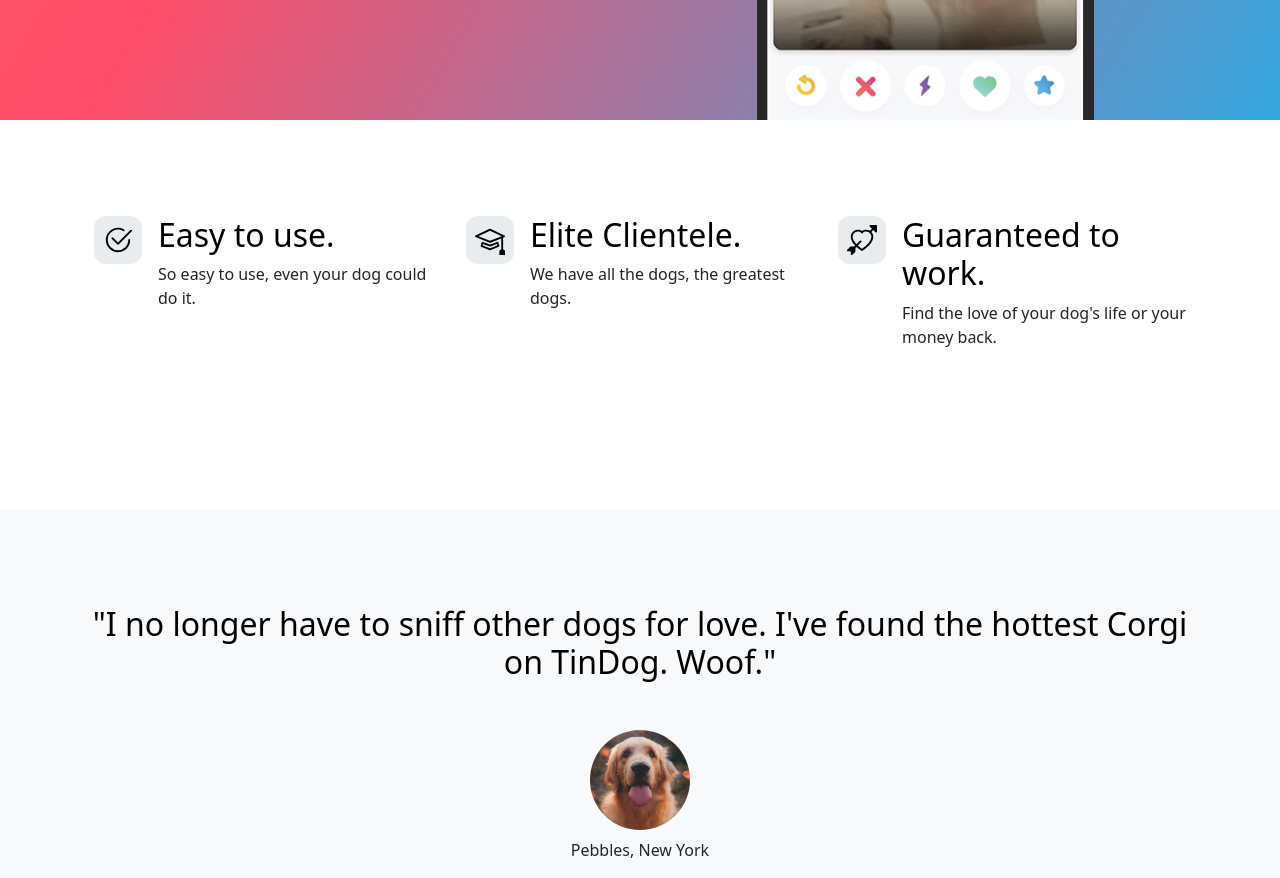
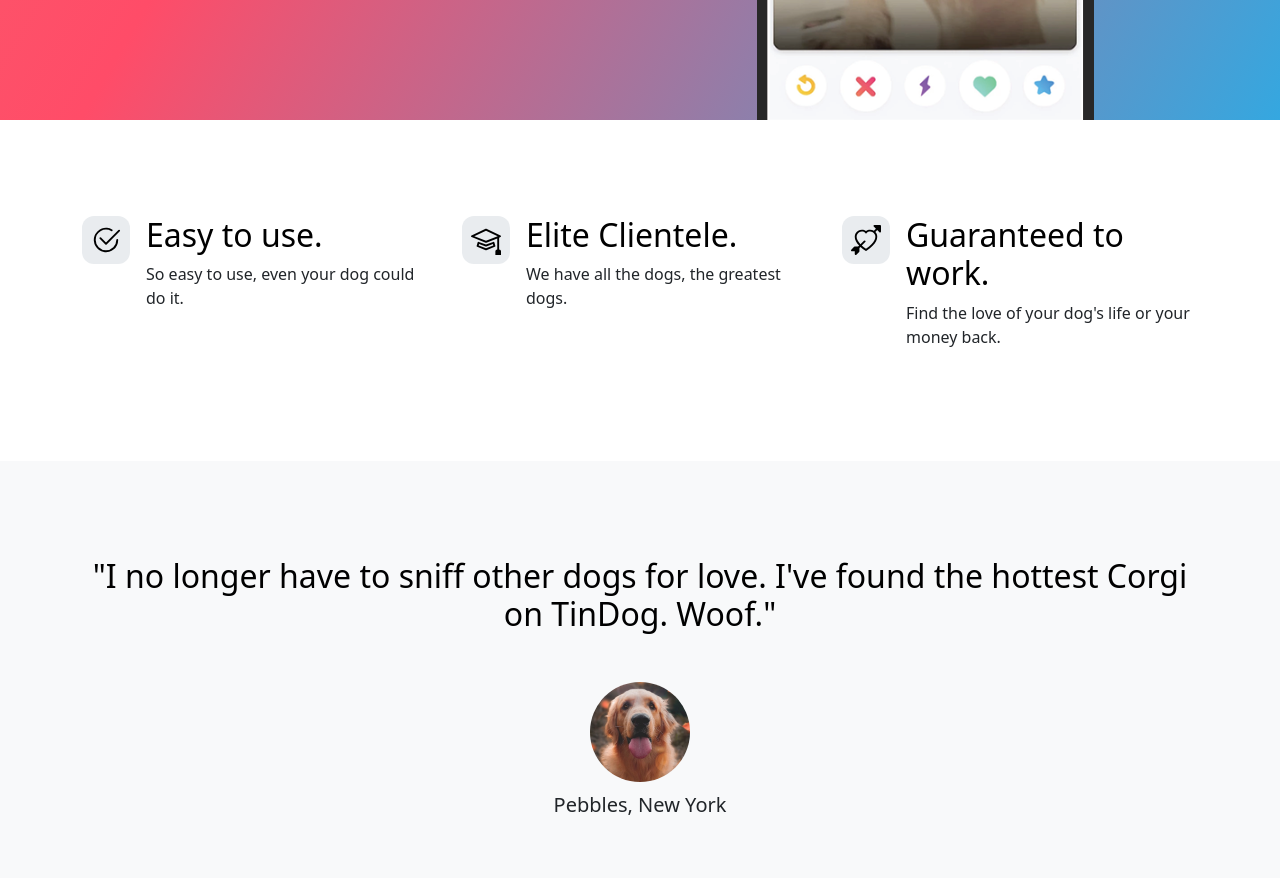
Before and after one commit to AlexandreMSVC/Web-Development-Projects, a plain HTML site: page 11.3 TinDog Project/index.html in a window 1280 px wide. Shown: the part 570-1448 px from the top of the page. Drawn offline with nearby package versions, Linux system fonts and the light colour scheme.

Commit message:
updated 11.3 (finished)

```diff
--- a/11.3 TinDog Project/index.html
+++ b/11.3 TinDog Project/index.html
@@ -40,7 +40,7 @@
   </section>
   <!-- Features -->
   <section id="features">
-    <div class="container px-4 py-5" id="hanging-icons">
+    <div class="container mt-5" id="hanging-icons">
       <div class="row g-4 py-5 row-cols-1 row-cols-lg-3">
         <div class="col d-flex align-items-start">
           <div class="icon-square text-body-emphasis bg-body-secondary d-inline-flex align-items-center justify-content-center fs-4 flex-shrink-0 me-3">
@@ -93,7 +93,7 @@
         <div class="container py-5">
           <h2 class="text-body-emphasis mb-5">"I no longer have to sniff other dogs for love. I've found the hottest Corgi on TinDog. Woof."</h2>
           <img src="./images/dog-img.jpg" class="profile-img mb-2" alt="dog">
-          <p>Pebbles, New York</p>
+          <p class="col-lg-8 mx-auto lead">Pebbles, New York</p>
         </div>
         <div class="container">
           <div class="row">
@@ -186,9 +186,6 @@
     <div class="container">
       <footer class="row row-cols-1 row-cols-sm-2 row-cols-md-5 py-5">
         <div class="col mb-3">
-          <a href="/" class="d-flex align-items-center mb-3 link-body-emphasis text-decoration-none">
-            <svg class="bi me-2" width="40" height="32"><use xlink:href="#bootstrap"></use></svg>
-          </a>
           <p class="text-body-secondary">© Tindog</p>
         </div>
 
```
